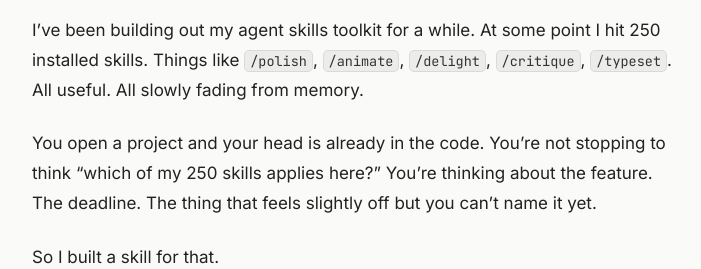
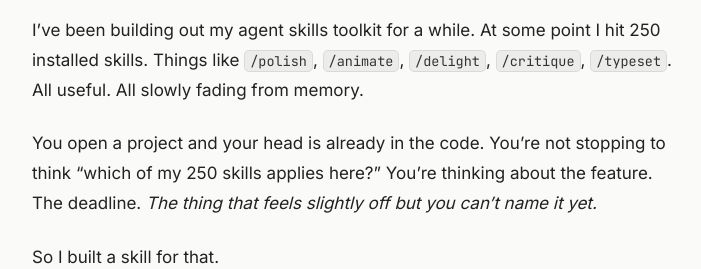
Before and after one commit to iamichieuche/kaizen, a Next.js app: page /kaizen/ in a window 1280 px wide. Shown: the part 840-1109 px from the top of the page, without its empty margins (288-989 px from the left). Built offline with nearby package versions, Linux system fonts and the light colour scheme.

Commit message:
Italicise 'the thing that feels slightly off'

```diff
--- a/app/page.tsx
+++ b/app/page.tsx
@@ -70,8 +70,8 @@ export default function Home() {
                 You open a project and your head is already in the code.
                 You&rsquo;re not stopping to think &ldquo;which of my 250
                 skills applies here?&rdquo; You&rsquo;re thinking about the
-                feature. The deadline. The thing that feels slightly off but you
-                can&rsquo;t name it yet.
+                feature. The deadline. <em>The thing that feels slightly off but you
+                can&rsquo;t name it yet.</em>
               </p>
               <p>So I built a skill for that.</p>
             </section>
```
